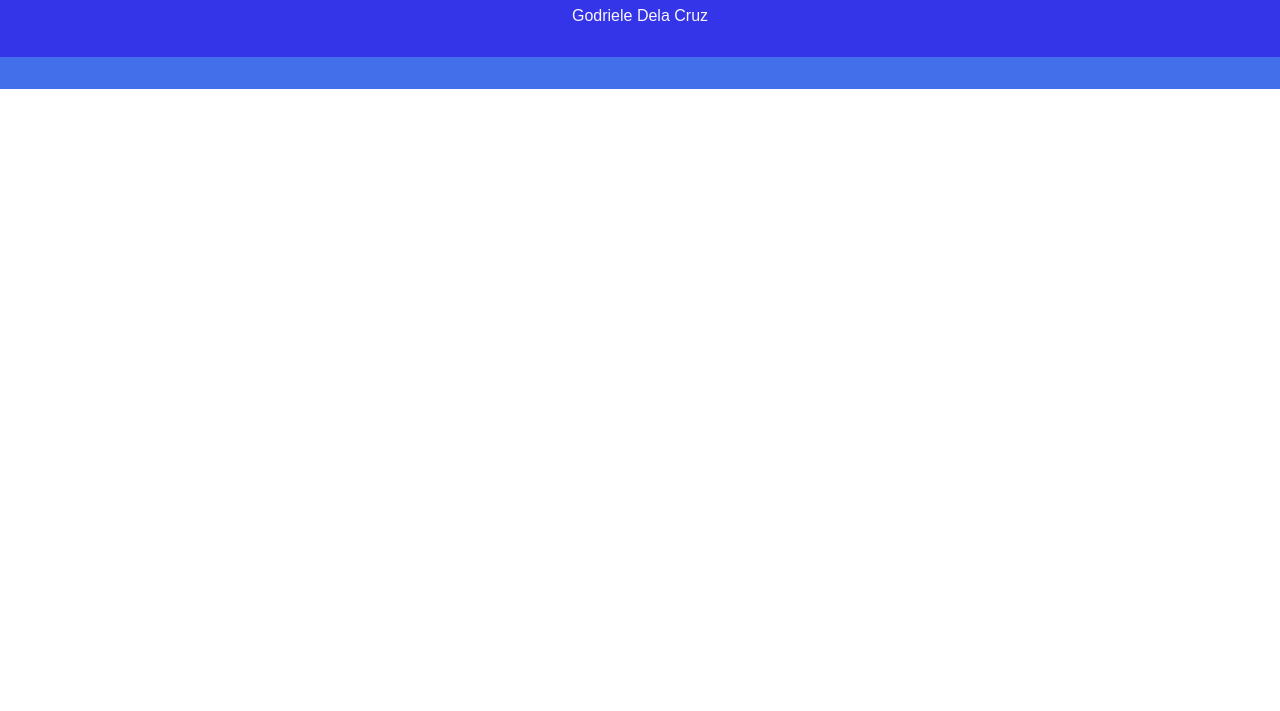
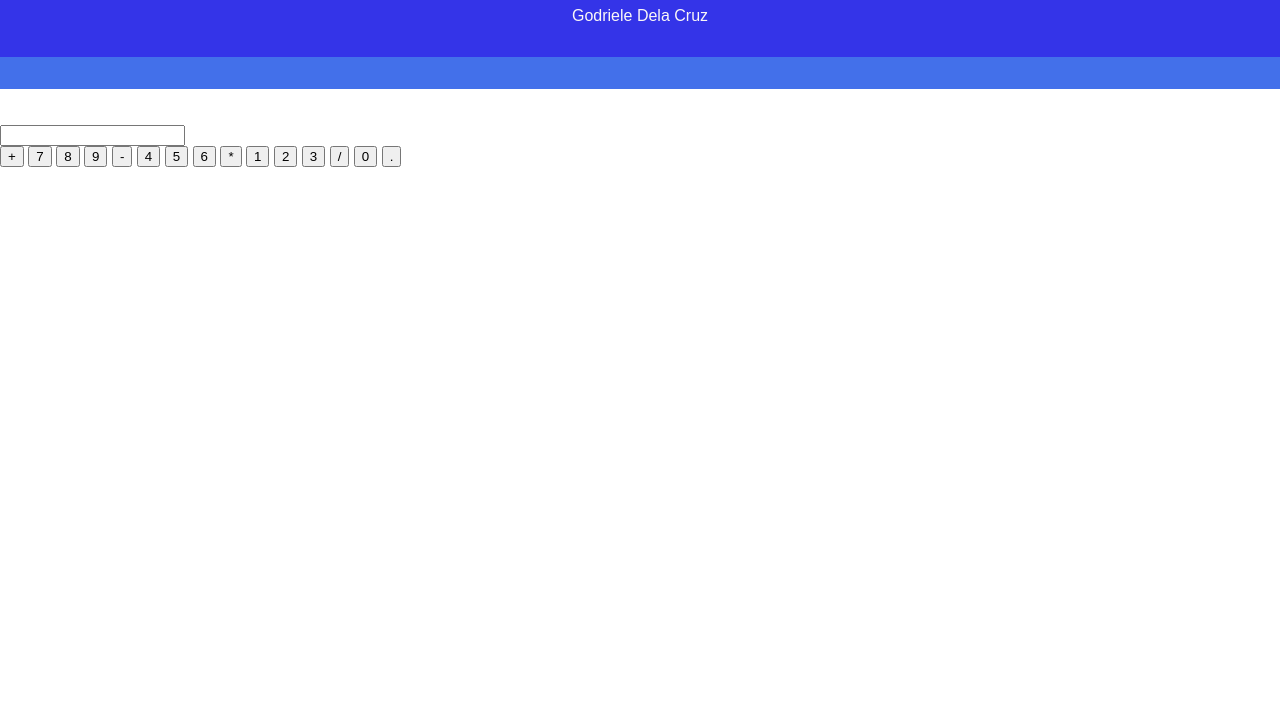
Before and after one commit to godriele/Calculator, a plain HTML site: page index.html in a window 1280 px wide. Shown: the part 89-800 px from the top of the page. Drawn offline with Linux system fonts and the light colour scheme.

Commit message:
Added Buttons

```diff
--- a/index.html
+++ b/index.html
@@ -17,6 +17,30 @@
       <div class="blue-block">
        </div>
 
+<br>
+<br>
+
+         <div id="calculator">
+            <input id="display" readonly>
+        <div id="keys">
+              <button onclick="appendToDisplay('+')">+</button>
+              <button onclick="appendToDisplay('7')">7</button>
+              <button onclick="appendToDisplay('8')">8</button>
+              <button onclick="appendToDisplay('9')">9</button>
+              <button onclick="appendToDisplay('-')">-</button>
+              <button onclick="appendToDisplay('4')">4</button>
+              <button onclick="appendToDisplay('5')">5</button>
+              <button onclick="appendToDisplay('6')">6</button>
+              <button onclick="appendToDisplay('*')">*</button>
+              <button onclick="appendToDisplay('1')">1</button>
+              <button onclick="appendToDisplay('2')">2</button>
+              <button onclick="appendToDisplay('3')">3</button>
+              <button onclick="appendToDisplay('/')">/</button>
+              <button onclick="appendToDisplay('0')">0</button>
+              <button onclick="appendToDisplay('.')">.</button>
+
+            </div>
+         </div>
 
 
 
```
